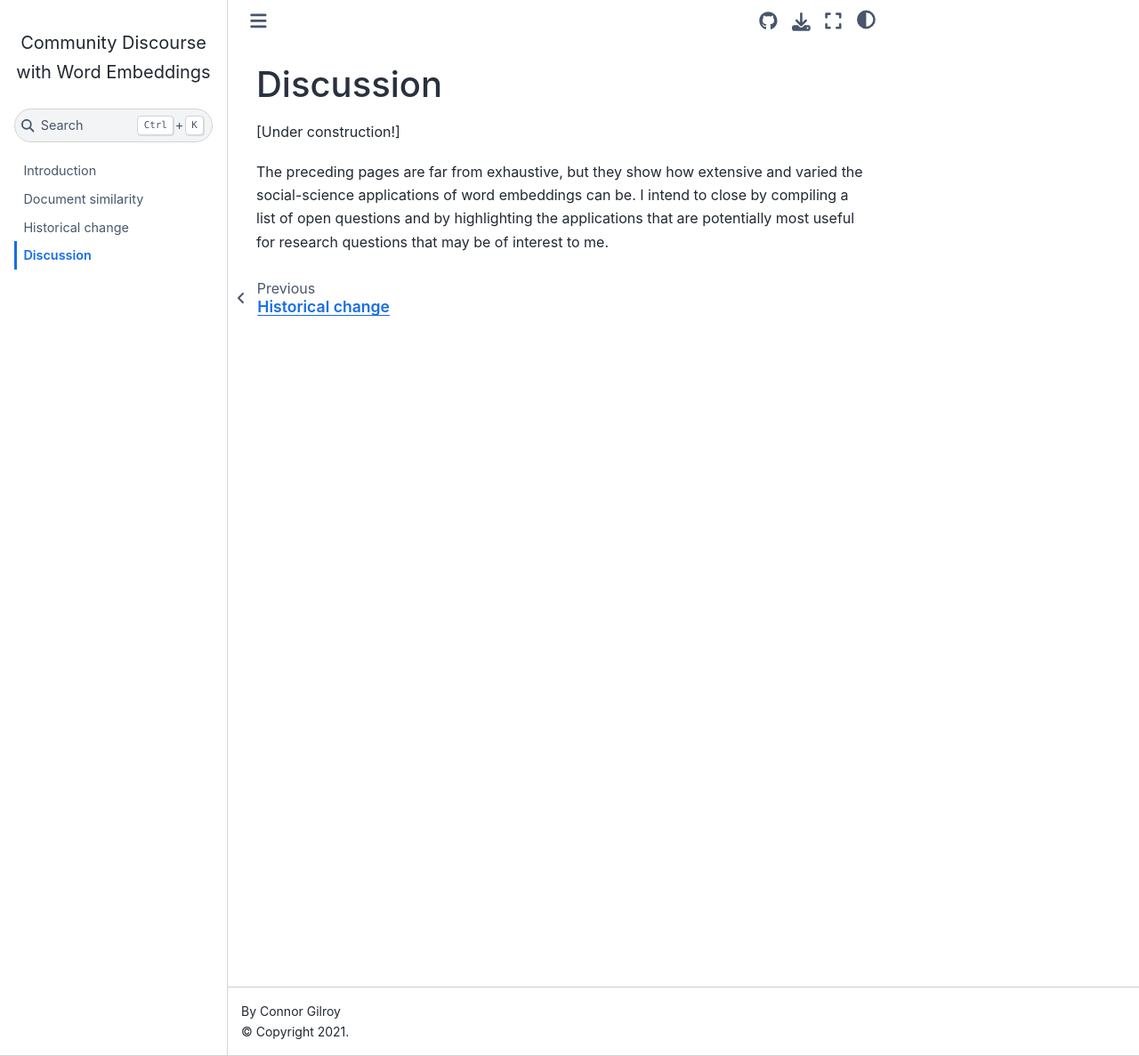
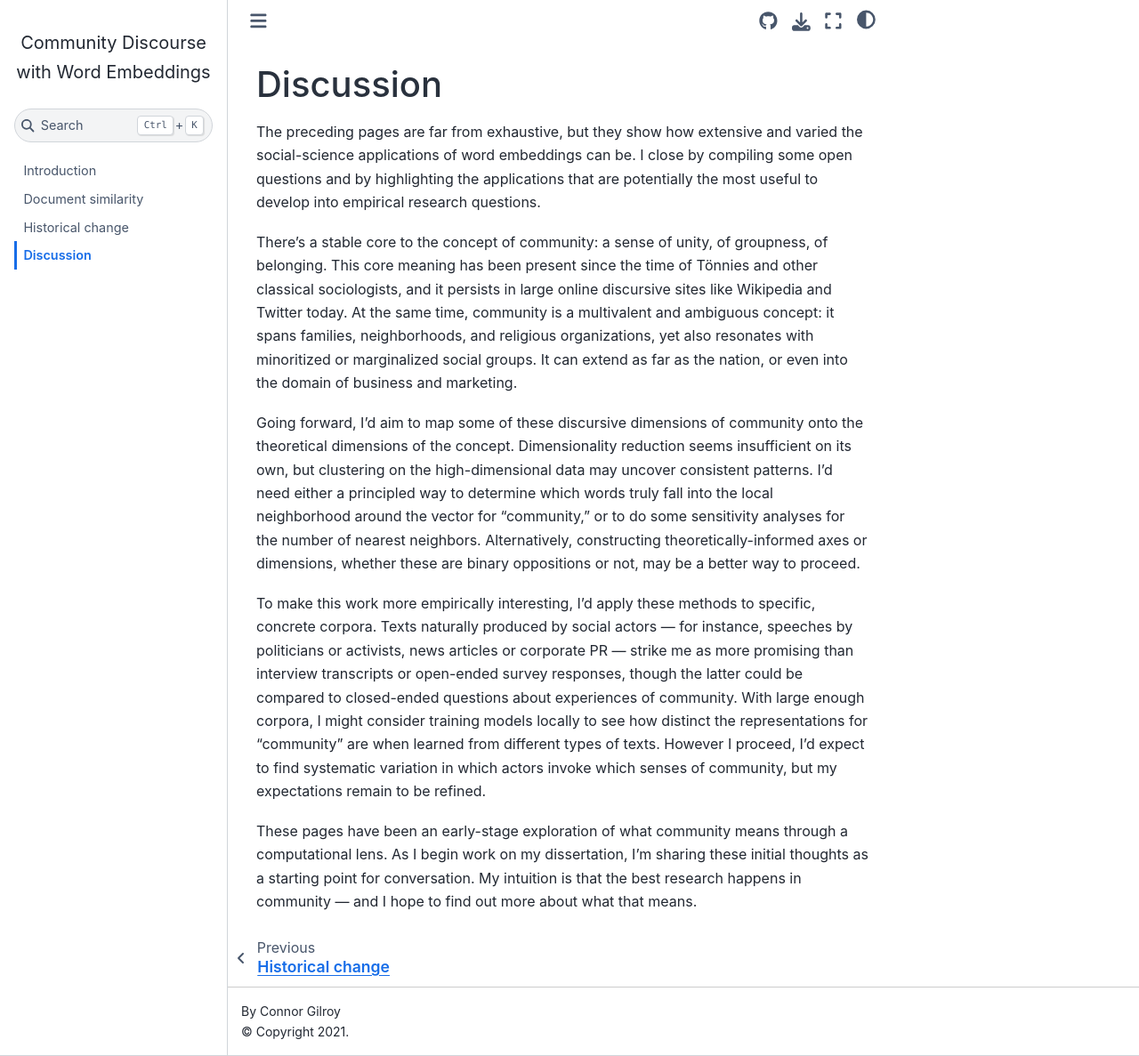
Before and after one commit to ccgilroy/community-discourse, a Jupyter Book: the page built from discussion.md, in a window 1280 px wide and 1187 px high. Shown: the whole window at 89% size. Built offline with Jupyter Book 1.0.4 settings and Sphinx 7.4.7 and the Sphinx Book theme 1.1.4, drawn with Linux system fonts in a browser that asks for light colours; pages that are not in the unit, such as notebooks, are missing from menus.

Commit message:
discussion - sketch out where I think this is going

```diff
--- a/discussion.md
+++ b/discussion.md
@@ -1,5 +1,11 @@
 # Discussion
 
-[Under construction!]
+The preceding pages are far from exhaustive, but they show how extensive and varied the social-science applications of word embeddings can be. I close by compiling some open questions and by highlighting the applications that are potentially the most useful to develop into empirical research questions.
 
-The preceding pages are far from exhaustive, but they show how extensive and varied the social-science applications of word embeddings can be. I intend to close by compiling a list of open questions and by highlighting the applications that are potentially most useful for research questions that may be of interest to me.
+There's a stable core to the concept of community: a sense of unity, of groupness, of belonging. This core meaning has been present since the time of Tönnies and other classical sociologists, and it persists in large online discursive sites like Wikipedia and Twitter today. At the same time, community is a multivalent and ambiguous concept: it spans families, neighborhoods, and religious organizations, yet also resonates with minoritized or marginalized social groups. It can extend as far as the nation, or even into the domain of business and marketing.
+
+Going forward, I'd aim to map some of these discursive dimensions of community onto the theoretical dimensions of the concept. Dimensionality reduction seems insufficient on its own, but clustering on the high-dimensional data may uncover consistent patterns. I'd need either a principled way to determine which words truly fall into the local neighborhood around the vector for "community," or to do some sensitivity analyses for the number of nearest neighbors. Alternatively, constructing theoretically-informed axes or dimensions, whether these are binary oppositions or not, may be a better way to proceed.
+
+To make this work more empirically interesting, I'd apply these methods to specific, concrete corpora. Texts naturally produced by social actors --- for instance, speeches by politicians or activists, news articles or corporate PR --- strike me as more promising than interview transcripts or open-ended survey responses, though the latter could be compared to closed-ended questions about experiences of community. With large enough corpora, I might consider training models locally to see how distinct the representations for "community" are when learned from different types of texts. However I proceed, I'd expect to find systematic variation in which actors invoke which senses of community, but my expectations remain to be refined.
+
+These pages have been an early-stage exploration of what community means through a computational lens. As I begin work on my dissertation, I'm sharing these initial thoughts as a starting point for conversation. My intuition is that the best research happens in community --- and I hope to find out more about what that means.
```
